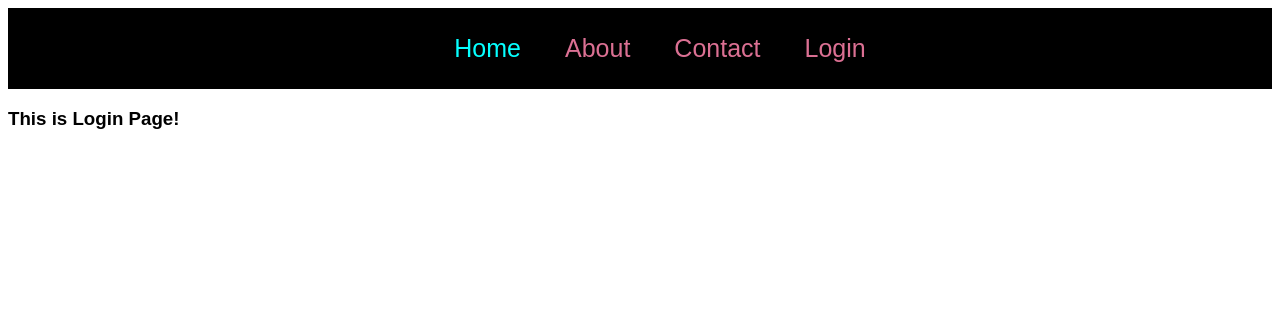
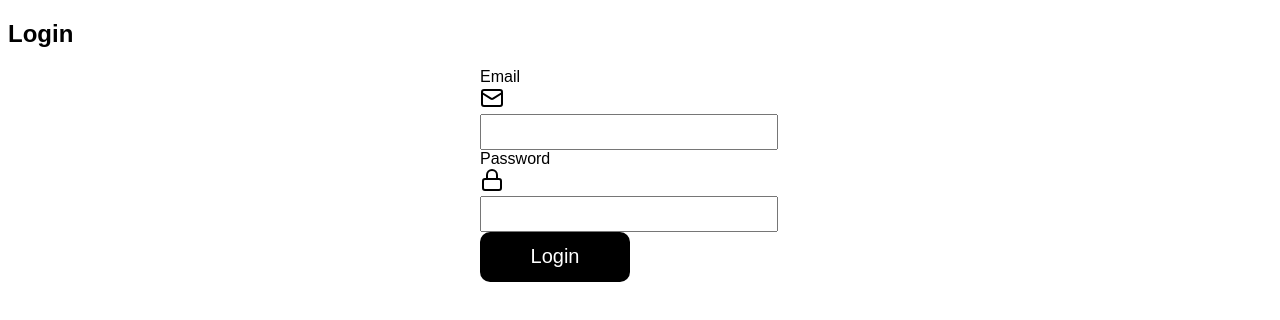
Before and after one commit to rahulsalinskee/hello-world, a React (Create React App) app: page / in a window 1280 px wide. Shown: the top 320 px of the page. Built offline with nearby package versions, Linux system fonts and the light colour scheme.

Commit message:
Small project on UseNavigate

```diff
--- a/src/Pages/HomePage.jsx
+++ b/src/Pages/HomePage.jsx
@@ -5,17 +5,24 @@ import { useNavigate } from 'react-router-dom';
 export function HomePage() {
     const navigateTo = useNavigate();
     const contactPagePath = '/contact';
+    const productPagePath = '/product';
 
     function LoadContactPageButtonClickHandler(event) {
-        // event.preventDefault();
+        event.preventDefault();
         navigateTo(contactPagePath);
     }
+
+    function LoadProductPageButtonClickHandler(event) {
+        navigateTo('/product');
+    }
+
     return (
         <>
             <NavBarPage />
             <h3>This is Home Page!</h3>
 
             <button onClick={LoadContactPageButtonClickHandler}>Contact Page</button>
+            <button onClick={LoadProductPageButtonClickHandler}>Product Page</button>
         </>
     )
 }
--- a/src/Pages/LoginPage.jsx
+++ b/src/Pages/LoginPage.jsx
@@ -1,11 +1,72 @@
-import React from 'react';
-import { NavBarPage } from '../Router/ReactRouterNavBar/NavBarPage/NavBarPage';
+import React, { useState } from 'react';
+import { useNavigate } from 'react-router-dom';
+import { Mail, Lock } from 'lucide-react';
 
 export function LoginPage() {
+    const [email, setEmail] = useState('');
+    const [password, setPassword] = useState('');
+    const [emailError, setEmailError] = useState('');
+    const [passwordError, setPasswordError] = useState('');
+    const navigateTo = useNavigate();
+    const dashboardPagePath = '/dashboard';
+    const homePagePath = '/home';
+
+    function validateEmail(email) {
+        const emailRegex = /^[a-zA-Z0-9._%+-]+@[a-zA-Z0-9.-]+\.[a-zA-Z]{2,}$/;
+        return emailRegex.test(email);
+    };
+
+    function validatePassword(password) {
+        const passwordRegex = /^(?=.*[A-Za-z])(?=.*\d)[A-Za-z\d]{8,}$/;
+        return passwordRegex.test(password);
+    };
+
+    function handleSubmit(event) {
+        event.preventDefault();
+        if (!validateEmail(email)) {
+            setEmailError('Invalid email address');
+        }
+        else {
+            setEmailError('');
+        }
+        if (!validatePassword(password)) {
+            setPasswordError('Password must be at least 8 characters long and contain at least one letter and one number');
+        }
+        else {
+            setPasswordError('');
+        }
+        if (validateEmail(email) && validatePassword(password)) {
+            console.log('Login successful');
+            navigateTo(homePagePath);
+        }
+    };
+
     return (
         <>
-            <NavBarPage />
-            <h3>This is Login Page!</h3>
+            <div className="flex justify-center items-center h-screen">
+                <div className="bg-white p-6 rounded-lg shadow-lg w-1/2">
+                    <h2 className="text-3xl font-bold mb-4">Login</h2>
+                    <form onSubmit={handleSubmit}>
+                        <div className="mb-4">
+                            <label className="block text-gray-700 text-sm font-bold mb-2" htmlFor="email">Email</label>
+                            <div className="flex items-center">
+                                <Mail className="mr-2" />
+                                <input className="bg-gray-200 appearance-none border-2 border-gray-200 rounded w-full py-2 px-4 text-gray-700 leading-tight focus:outline-none focus:bg-white focus:border-purple-500" id="email" type="email" value={email} onChange={(e) => setEmail(e.target.value)} />
+                            </div>
+                            {emailError && <p className="text-red-500 text-xs italic">{emailError}</p>}
+                        </div>
+                        <div className="mb-4">
+                            <label className="block text-gray-700 text-sm font-bold mb-2" htmlFor="password">Password</label>
+                            <div className="flex items-center">
+                                <Lock className="mr-2" />
+                                <input className="bg-gray-200 appearance-none border-2 border-gray-200 rounded w-full py-2 px-4 text-gray-700 leading-tight focus:outline-none focus:bg-white focus:border-purple-500" id="password" type="password" value={password} onChange={(e) => setPassword(e.target.value)} />
+                            </div>
+                            {passwordError && <p className="text-red-500 text-xs italic">{passwordError}</p>}
+                        </div>
+                        <button className="bg-purple-500 hover:bg-purple-700 text-white font-bold py-2 px-4 rounded focus:outline-none focus:shadow-outline" type="submit">Login</button>
+                    </form>
+                </div>
+            </div>
         </>
-    )
-}
+    );
+};
--- a/src/Router/ReactRouterNavBar/NavBarPage/NavBarPage.jsx
+++ b/src/Router/ReactRouterNavBar/NavBarPage/NavBarPage.jsx
@@ -22,10 +22,10 @@ export function NavBarPage() {
             <nav>
                 <ul>
                     <li>
-                        <NavLink to="/">Home</NavLink>
+                        <NavLink to="/home">Home</NavLink>
                         <NavLink to="/about">About</NavLink>
                         <NavLink to="/contact">Contact</NavLink>
-                        <NavLink to="/login">Login</NavLink>
+                        <NavLink to="/">Logout</NavLink>
                     </li>
                 </ul>
             </nav>
```
